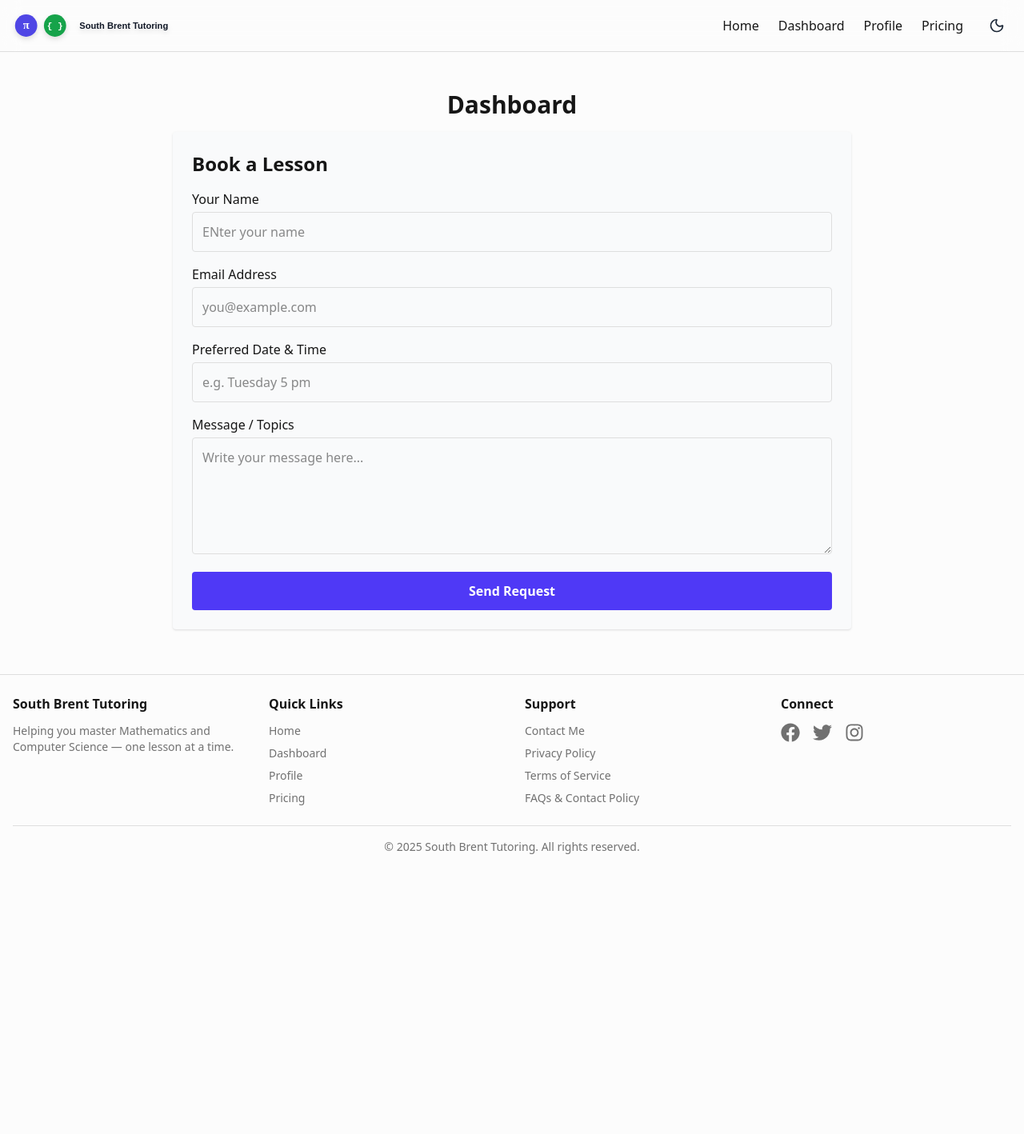
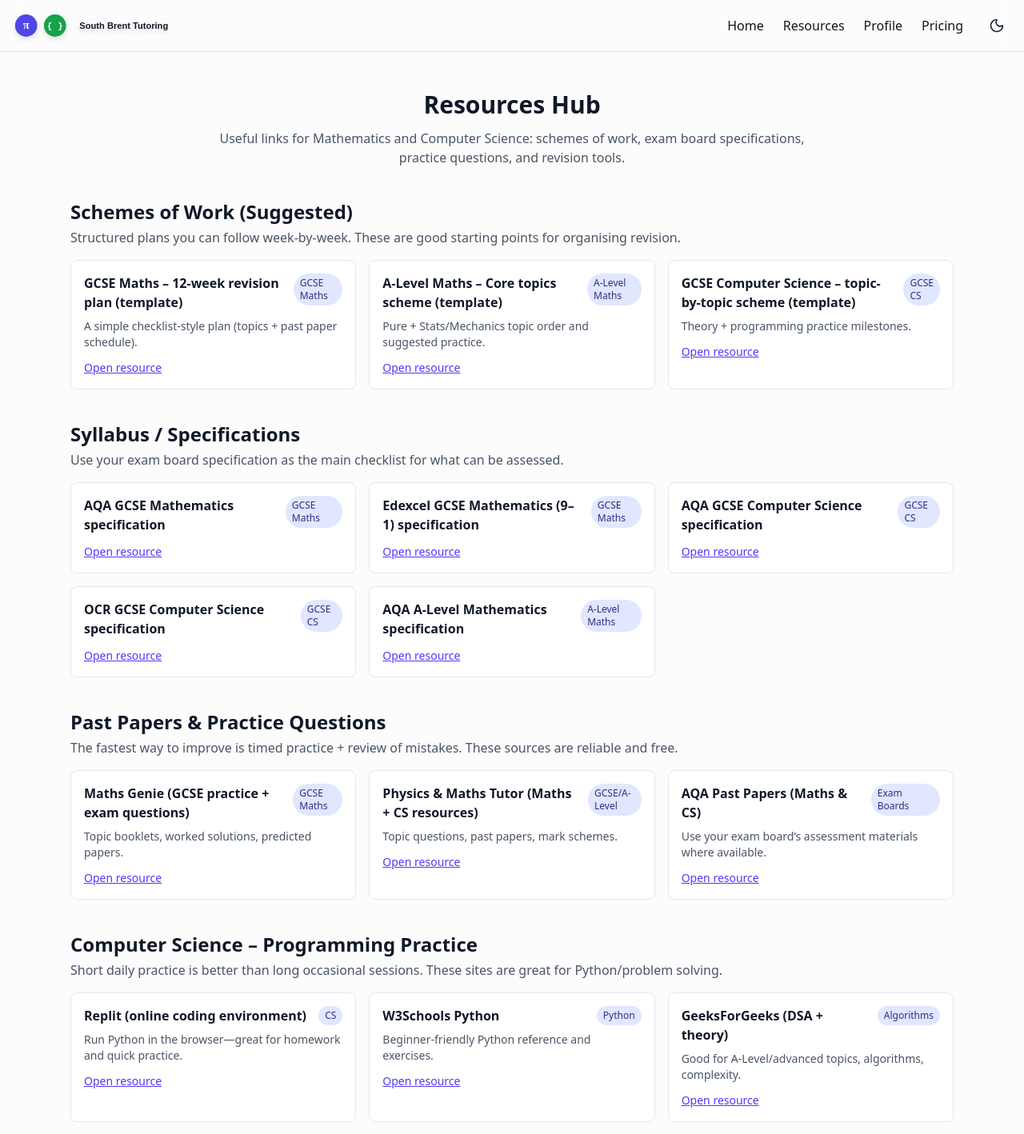
Before and after one commit to markw53/maths-tutor, a React (Vite) app: page /dashboard in a window 1280 px wide. Shown: the top 1418 px of the page at 80% size. Before the commit the page ends 1093 px from the top, so only its background shows below. Built offline with nearby package versions, Linux system fonts and the light colour scheme.

Commit message:
dashboard changed to resources

```diff
--- a/src/components/Footer.tsx
+++ b/src/components/Footer.tsx
@@ -34,7 +34,7 @@ export default function Footer() {
                   to="/dashboard"
                   className="text-muted-foreground hover:text-foreground transition-colors"
                 >
-                  Dashboard
+                  Resources
                 </Link>
               </li>
               <li>
--- a/src/components/Header.tsx
+++ b/src/components/Header.tsx
@@ -25,7 +25,7 @@ const Header = () => {
             {/* ✅ Navigation */}
             <nav className="flex items-center space-x-6">
               <Link to="/" className="hover:text-primary">Home</Link>
-              <Link to="/dashboard" className="hover:text-primary">Dashboard</Link>
+              <Link to="/dashboard" className="hover:text-primary">Resources</Link>
               <Link to="/profile" className="hover:text-primary">Profile</Link>
               <Link to="/pricing" className="hover:text-primary">Pricing</Link>
 
--- a/src/pages/Dashboard.tsx
+++ b/src/pages/Dashboard.tsx
@@ -1,126 +1,231 @@
-import React, { useEffect, useState, useRef } from "react";
-import emailjs from "@emailjs/browser";
-// import ProgressTracker from "@/components/ProgressTracker";
+type ResourceLink = {
+  title: string;
+  description?: string;
+  href: string;
+  tag?: string; // e.g. GCSE / A-Level / CS / Maths
+};
 
-interface Topic {
-  name: string;
-  progress: number;
+type ResourceSection = {
+  heading: string;
+  intro?: string;
+  links: ResourceLink[];
+};
+
+const sections: ResourceSection[] = [
+  {
+    heading: "Schemes of Work (Suggested)",
+    intro:
+      "Structured plans you can follow week-by-week. These are good starting points for organising revision.",
+    links: [
+      {
+        title: "GCSE Maths – 12-week revision plan (template)",
+        description: "A simple checklist-style plan (topics + past paper schedule).",
+        href: "https://www.example.com/gcse-maths-revision-plan",
+        tag: "GCSE Maths",
+      },
+      {
+        title: "A-Level Maths – Core topics scheme (template)",
+        description: "Pure + Stats/Mechanics topic order and suggested practice.",
+        href: "https://www.example.com/alevel-maths-scheme",
+        tag: "A-Level Maths",
+      },
+      {
+        title: "GCSE Computer Science – topic-by-topic scheme (template)",
+        description: "Theory + programming practice milestones.",
+        href: "https://www.example.com/gcse-cs-scheme",
+        tag: "GCSE CS",
+      },
+    ],
+  },
+  {
+    heading: "Syllabus / Specifications",
+    intro:
+      "Use your exam board specification as the main checklist for what can be assessed.",
+    links: [
+      {
+        title: "AQA GCSE Mathematics specification",
+        href: "https://www.aqa.org.uk/subjects/mathematics/gcse/mathematics-8300/specification-at-a-glance",
+        tag: "GCSE Maths",
+      },
+      {
+        title: "Edexcel GCSE Mathematics (9–1) specification",
+        href: "https://qualifications.pearson.com/en/qualifications/edexcel-gcses/mathematics-2015.html",
+        tag: "GCSE Maths",
+      },
+      {
+        title: "AQA GCSE Computer Science specification",
+        href: "https://www.aqa.org.uk/subjects/computer-science-and-it/gcse/computer-science-8525/specification-at-a-glance",
+        tag: "GCSE CS",
+      },
+      {
+        title: "OCR GCSE Computer Science specification",
+        href: "https://www.ocr.org.uk/qualifications/gcse/computer-science-j277-from-2020/",
+        tag: "GCSE CS",
+      },
+      {
+        title: "AQA A-Level Mathematics specification",
+        href: "https://www.aqa.org.uk/subjects/mathematics/as-and-a-level/mathematics-7357/specification-at-a-glance",
+        tag: "A-Level Maths",
+      },
+    ],
+  },
+  {
+    heading: "Past Papers & Practice Questions",
+    intro:
+      "The fastest way to improve is timed practice + review of mistakes. These sources are reliable and free.",
+    links: [
+      {
+        title: "Maths Genie (GCSE practice + exam questions)",
+        description: "Topic booklets, worked solutions, predicted papers.",
+        href: "https://www.mathsgenie.co.uk/",
+        tag: "GCSE Maths",
+      },
+      {
+        title: "Physics & Maths Tutor (Maths + CS resources)",
+        description: "Topic questions, past papers, mark schemes.",
+        href: "https://www.physicsandmathstutor.com/",
+        tag: "GCSE/A-Level",
+      },
+      {
+        title: "AQA Past Papers (Maths & CS)",
+        description: "Use your exam board’s assessment materials where available.",
+        href: "https://www.aqa.org.uk/find-past-papers-and-mark-schemes",
+        tag: "Exam Boards",
+      },
+    ],
+  },
+  {
+    heading: "Computer Science – Programming Practice",
+    intro:
+      "Short daily practice is better than long occasional sessions. These sites are great for Python/problem solving.",
+    links: [
+      {
+        title: "Replit (online coding environment)",
+        description: "Run Python in the browser—great for homework and quick practice.",
+        href: "https://replit.com/",
+        tag: "CS",
+      },
+      {
+        title: "W3Schools Python",
+        description: "Beginner-friendly Python reference and exercises.",
+        href: "https://www.w3schools.com/python/",
+        tag: "Python",
+      },
+      {
+        title: "GeeksForGeeks (DSA + theory)",
+        description: "Good for A-Level/advanced topics, algorithms, complexity.",
+        href: "https://www.geeksforgeeks.org/",
+        tag: "Algorithms",
+      },
+      {
+        title: "Project Euler (challenge problems)",
+        description: "Excellent for building computational thinking (mathy coding).",
+        href: "https://projecteuler.net/",
+        tag: "CS/Maths",
+      },
+    ],
+  },
+  {
+    heading: "Study Skills & Exam Technique",
+    intro:
+      "Use these to improve revision efficiency: spaced repetition, active recall, and exam reflection.",
+    links: [
+      {
+        title: "Pomodoro timer (focus blocks)",
+        description: "Work in 25-minute blocks to reduce procrastination.",
+        href: "https://pomofocus.io/",
+        tag: "Study Skills",
+      },
+      {
+        title: "Anki (spaced repetition flashcards)",
+        description: "Great for definitions, formulas, CS theory.",
+        href: "https://apps.ankiweb.net/",
+        tag: "Revision",
+      },
+    ],
+  },
+];
+
+function ResourceCard({ link }: { link: ResourceLink }) {
+  return (
+    <a
+      href={link.href}
+      target="_blank"
+      rel="noreferrer"
+      className="block bg-white dark:bg-gray-900 border border-gray-200 dark:border-gray-800 rounded-lg p-4 hover:shadow-md transition"
+    >
+      <div className="flex items-start justify-between gap-3">
+        <h3 className="font-semibold text-gray-900 dark:text-white">
+          {link.title}
+        </h3>
+        {link.tag && (
+          <span className="text-xs px-2 py-1 rounded-full bg-indigo-100 text-indigo-900 dark:bg-indigo-900/30 dark:text-indigo-200">
+            {link.tag}
+          </span>
+        )}
+      </div>
+      {link.description && (
+        <p className="mt-2 text-sm text-gray-600 dark:text-gray-300">
+          {link.description}
+        </p>
+      )}
+      <p className="mt-3 text-sm text-indigo-600 dark:text-indigo-400 underline">
+        Open resource
+      </p>
+    </a>
+  );
 }
 
 export default function Dashboard() {
-  const [topics, setTopics] = useState<Topic[]>([]);
-  const form = useRef<HTMLFormElement>(null);
-  const [loading, setLoading] = useState(false);
-  const [status, setStatus] = useState<string | null>(null);
+  return (
+    <div className="max-w-6xl mx-auto p-6 space-y-10">
+      <header className="text-center space-y-3">
+        <h1 className="text-3xl font-bold text-gray-900 dark:text-white">
+          Resources Hub
+        </h1>
+        <p className="text-gray-600 dark:text-gray-300 max-w-3xl mx-auto">
+          Useful links for Mathematics and Computer Science: schemes of work,
+          exam board specifications, practice questions, and revision tools.
+        </p>
+      </header>
 
-  // 🔹 Fetch progress data
-  // useEffect(() => {
-  //   fetch("/src/data/progress.json")
-  //     .then((res) => res.json())
-  //     .then(setTopics)
-  //     .catch((err) => console.error("Progress data error:", err));
-  // }, []);
+      <div className="space-y-10">
+        {sections.map((section) => (
+          <section key={section.heading} className="space-y-4">
+            <div>
+              <h2 className="text-2xl font-semibold text-gray-900 dark:text-white">
+                {section.heading}
+              </h2>
+              {section.intro && (
+                <p className="mt-1 text-gray-600 dark:text-gray-300">
+                  {section.intro}
+                </p>
+              )}
+            </div>
 
-  const sendBooking = async (e: React.FormEvent) => {
-    e.preventDefault();
-    if (!form.current) return;
+            <div className="grid gap-4 sm:grid-cols-2 lg:grid-cols-3">
+              {section.links.map((link) => (
+                <ResourceCard key={link.title} link={link} />
+              ))}
+            </div>
+          </section>
+        ))}
+      </div>
 
-    setLoading(true);
-    setStatus(null);
-
-    try {
-      await emailjs.sendForm(
-        import.meta.env.VITE_EMAILJS_SERVICE_ID,
-        import.meta.env.VITE_EMAILJS_TEMPLATE_ID,
-        form.current,
-        import.meta.env.VITE_EMAILJS_PUBLIC_KEY
-      );
-      setStatus("Lesson request sent successfully ✅");
-      form.current.reset();
-    } catch (err) {
-      console.error("Booking error:", err);
-      setStatus("Could not send request ❌");
-    } finally {
-      setLoading(false);
-    }
-  };
-
-  return (
-    <div className="max-w-4xl mx-auto p-6 space-y-10">
-      <h1 className="text-3xl font-bold text-center mb-4">Dashboard</h1>
-
-      {/* 🔸 Progress Tracker */}
-      {/*
-      {topics.length > 0 ? (
-        <ProgressTracker topics={topics} />
-      ) : (
-        <p className="text-center text-gray-500 dark:text-gray-400">
-          Loading progress data…
+      <section className="bg-gray-50 dark:bg-gray-800 border border-gray-200 dark:border-gray-700 rounded-xl p-6">
+        <h2 className="text-xl font-semibold text-gray-900 dark:text-white">
+          Want a personalised plan?
+        </h2>
+        <p className="mt-2 text-gray-600 dark:text-gray-300">
+          If you tell me your exam board, current grade, and target grade, I can
+          recommend exactly which topics and resources to focus on first.
         </p>
-      )}
-      */}
-
-      {/* Booking Form */}
-      <section id="booking" className="bg-gray-50 dark:bg-gray-800 p-6 rounded shadow">
-        <h2 className="text-2xl font-semibold mb-4">Book a Lesson</h2>
-
-        <form ref={form} onSubmit={sendBooking} className="space-y-4">
-          <div>
-            <label htmlFor="name" className="block mb-1 font-medium">Your Name</label>
-            <input
-              type="text"
-              id="name"
-              name="from_name"
-              placeholder="ENter your name"
-              required
-              className="w-full p-3 border rounded focus:ring-2 focus:ring-indigo-500 dark:bg-gray-900"
-            />
-          </div>
-
-          <div>
-            <label htmlFor="email" className="block mb-1 font-medium">Email Address</label>
-            <input
-              type="email"
-              id="email"
-              name="from_email"
-              placeholder="you@example.com"
-              required
-              className="w-full p-3 border rounded focus:ring-2 focus:ring-indigo-500 dark:bg-gray-900"
-            />
-          </div>
-
-          <div>
-            <label className="block mb-1 font-medium">Preferred Date & Time</label>
-            <input
-              type="text"
-              name="preferred_time"
-              placeholder="e.g. Tuesday 5 pm"
-              className="w-full p-3 border rounded focus:ring-2 focus:ring-indigo-500 dark:bg-gray-900"
-            />
-          </div>
-
-          <div>
-            <label htmlFor="message" className="block mb-1 font-medium">Message / Topics</label>
-            <textarea
-              id="message"
-              name="message"
-              placeholder="Write your message here..."
-              rows={5}
-              required
-              className="w-full p-3 border rounded focus:ring-2 focus:ring-indigo-500 dark:bg-gray-900"
-            />
-          </div>
-
-          <button
-            type="submit"
-            disabled={loading}
-            className="w-full bg-indigo-600 text-white py-3 rounded font-semibold hover:bg-indigo-700 transition"
-          >
-            {loading ? "Sending..." : "Send Request"}
-          </button>
-
-          {status && <p className="text-center mt-3 font-medium">{status}</p>}
-        </form>
+        <a
+          href="/#contact"
+          className="inline-block mt-4 px-6 py-3 rounded-lg bg-indigo-600 text-white font-semibold hover:bg-indigo-700 transition"
+        >
+          Contact me
+        </a>
       </section>
     </div>
   );
```
